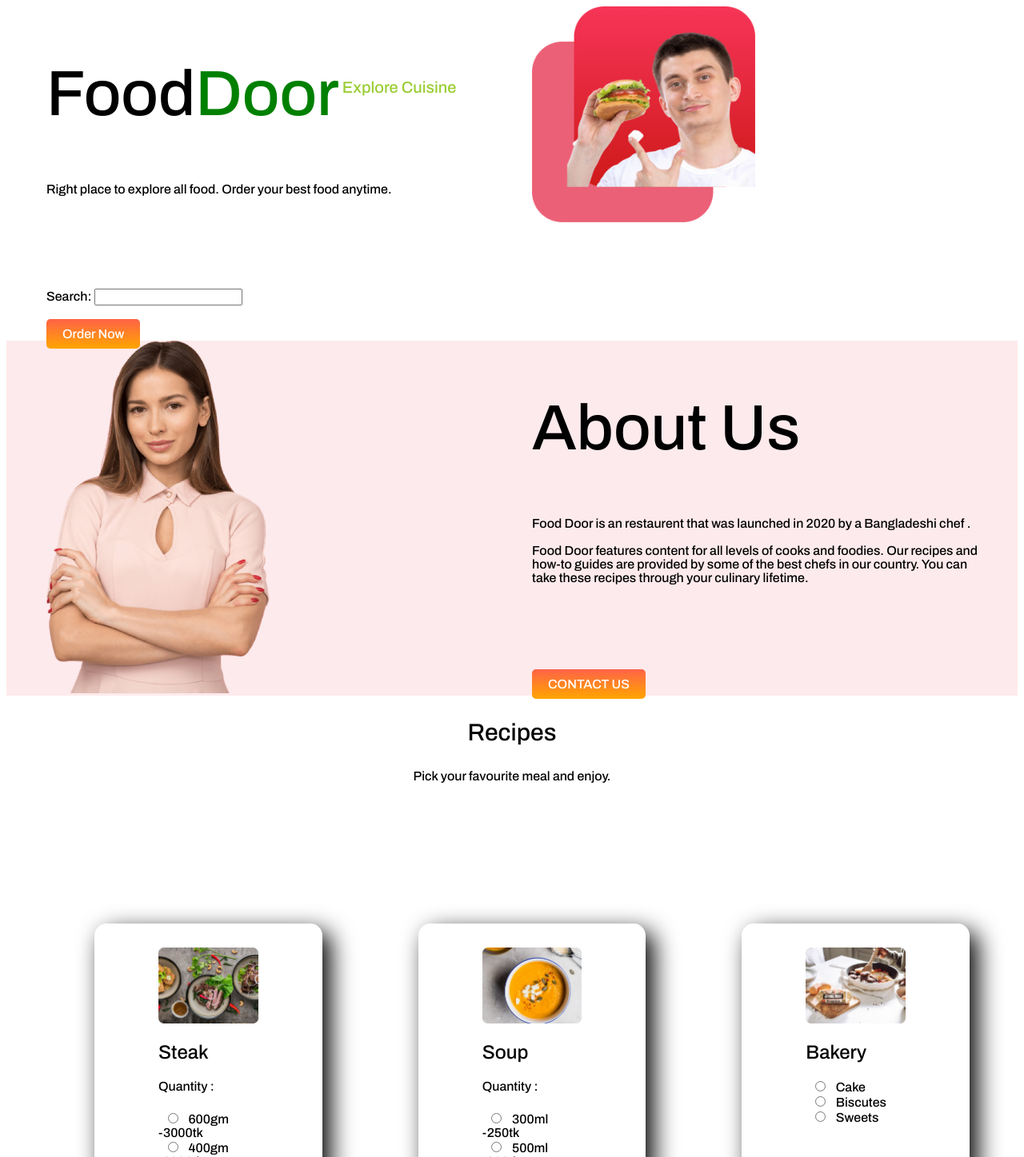
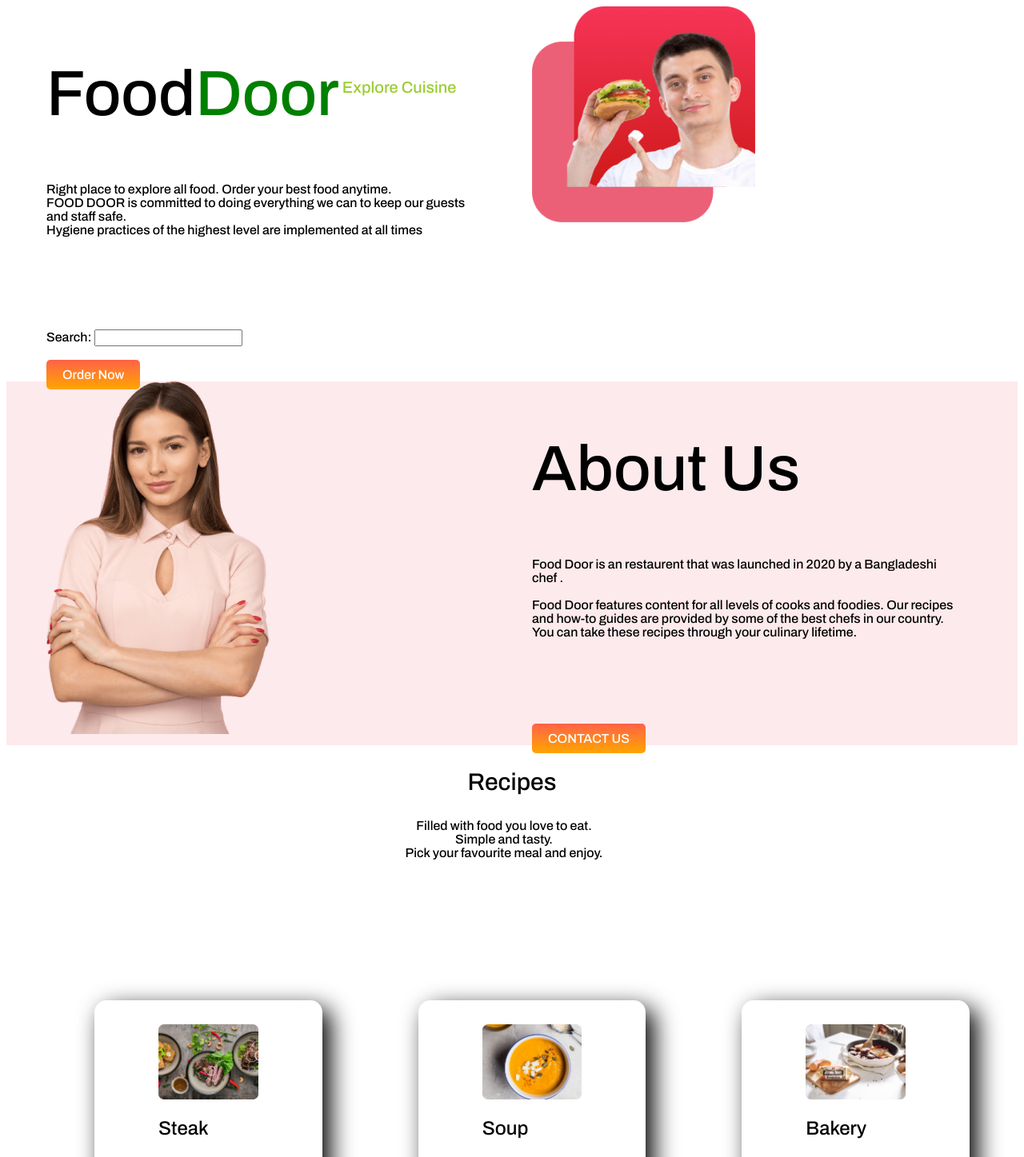
Before and after one commit to Mahathir-ali/assignment-1-food-door, a plain HTML site: page index.html in a window 1280 px wide. Shown: the top 1447 px of the page at 80% size. Drawn offline with Linux system fonts and the light colour scheme.

Commit message:
line added

```diff
--- a/index.html
+++ b/index.html
@@ -15,7 +15,9 @@
     <section class="starting container">
         <div class="food">
             <h1>Food<span>Door<sup> Explore Cuisine</sup></span></h1>
-            <p>Right place to explore all food. Order your best food anytime.</p>
+            <p>Right place to explore all food. Order your best food anytime.<br>
+                FOOD DOOR is committed to doing everything we can to keep our guests and staff safe.<br>
+                 Hygiene practices of the highest level are implemented at all times</p>
             <form action="/action_page.php">
                 <label for="search"><strong>Search:</strong></label>
                 <input type="search" id="search" name="search">
@@ -32,13 +34,15 @@
             <p>Food Door is an restaurent that was launched in 2020 by a Bangladeshi chef .<br>
               <br>
                Food Door features content for all levels of cooks and foodies. Our recipes and how-to guides are provided by some of the best chefs in our country. You can take these recipes through your culinary lifetime. </p>
-               <a class="order-button" target="_blank" href="">CONTACT US</a>
+               <a class="order-button" target="_blank" href="https://github.com/Mahathir-ali/assignment-1-food-door">CONTACT US</a>
         </div>
     </section>
     <section class="last">
         <div class="meal">
             <h3>Recipes</h3>
-            <p>Pick your favourite meal and enjoy.</p>
+            <p>Filled with food you love to eat.<br>
+                 Simple and tasty.<br>
+                 Pick your favourite meal and enjoy.</p>
         </div>
         <div class="container" >
         <div class="food box">
--- a/style.css
+++ b/style.css
@@ -14,7 +14,9 @@ sup {
 }
 p {
   padding-bottom: 100px;
+  padding-right: 20px;
 }
+
 .order-button {
   background-image: linear-gradient(tomato, orange);
   color: white;
```
Also changed, not shown: images/food/healthy-clean-food-cooking-eating-260nw-1847997298.webp (added), images/shapes/new.jpg (added).
